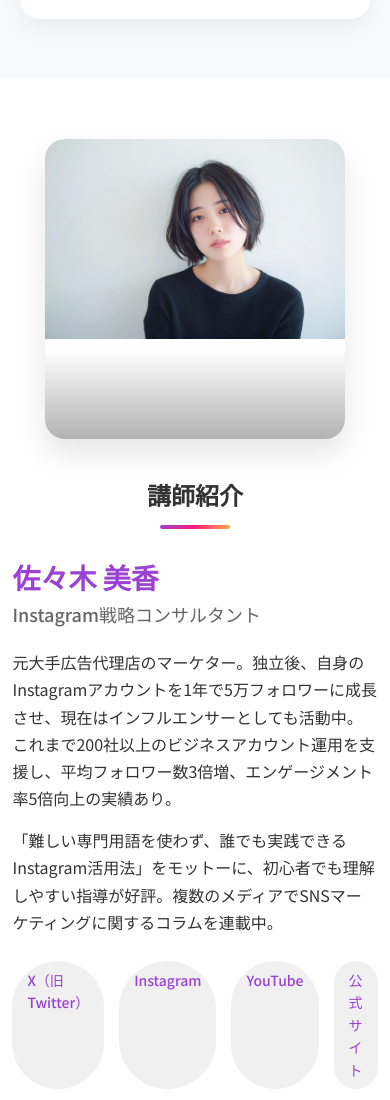
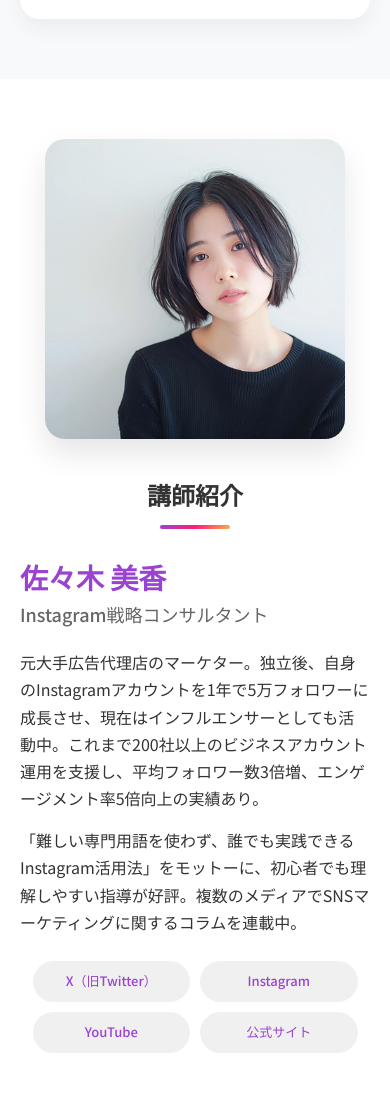
Before and after one commit to kobaruto-design/github.io, a plain HTML site: page index.html in a window 390 px wide. Shown: the part 4560-5660 px from the top of the page. Drawn offline with Linux system fonts and the light colour scheme.

Commit message:
Add files via upload

```diff
--- a/css/styles.css
+++ b/css/styles.css
@@ -856,6 +856,8 @@ footer:before {
     box-shadow: 0 15px 30px rgba(0, 0, 0, 0.1);
     position: relative;
     line-height: 0;
+    max-height: 400px;
+    background-color: #f8f9fa;
 }
 
 .instructor-image img {
@@ -863,16 +865,12 @@ footer:before {
     height: auto;
     display: block;
     margin: 0;
-}
-
+    object-fit: cover;
+}
+
+/* グラデーションを削除 */
 .instructor-image::after {
-    content: '';
-    position: absolute;
-    top: 0;
-    left: 0;
-    width: 100%;
-    height: 100%;
-    background: linear-gradient(to bottom, transparent 70%, rgba(0, 0, 0, 0.3));
+    display: none;
 }
 
 .instructor-info {
@@ -900,6 +898,7 @@ footer:before {
 .instructor-sns {
     margin-top: 25px;
     display: flex;
+    flex-wrap: wrap;
     gap: 15px;
 }
 
@@ -913,11 +912,65 @@ footer:before {
     font-size: 14px;
     font-weight: 500;
     transition: all 0.3s ease;
+    min-width: 120px;
+    text-align: center;
+    white-space: nowrap;
 }
 
 .sns-link:hover {
     background: var(--primary-color);
     color: white;
+}
+
+@media (max-width: 768px) {
+    .instructor-profile {
+        flex-direction: column;
+    }
+
+    .instructor-image {
+        width: 100%;
+        max-width: 300px;
+        margin: 0 auto 30px;
+        height: auto;
+        max-height: none;
+        aspect-ratio: 1 / 1;
+        display: flex;
+        align-items: center;
+        justify-content: center;
+    }
+
+    .instructor-image img {
+        width: 100%;
+        height: 100%;
+        object-fit: cover;
+        object-position: center top;
+    }
+
+    .instructor-sns {
+        justify-content: center;
+    }
+
+    .sns-link {
+        min-width: 130px;
+        padding: 10px 15px;
+        font-size: 13px;
+    }
+}
+
+@media (max-width: 480px) {
+    .instructor-sns {
+        flex-wrap: wrap;
+        gap: 10px;
+        justify-content: center;
+    }
+
+    .sns-link {
+        min-width: 140px;
+        padding: 10px;
+        flex-grow: 1;
+        max-width: 45%;
+        font-size: 13px;
+    }
 }
 
 /* カリキュラム詳細リスト */
```
